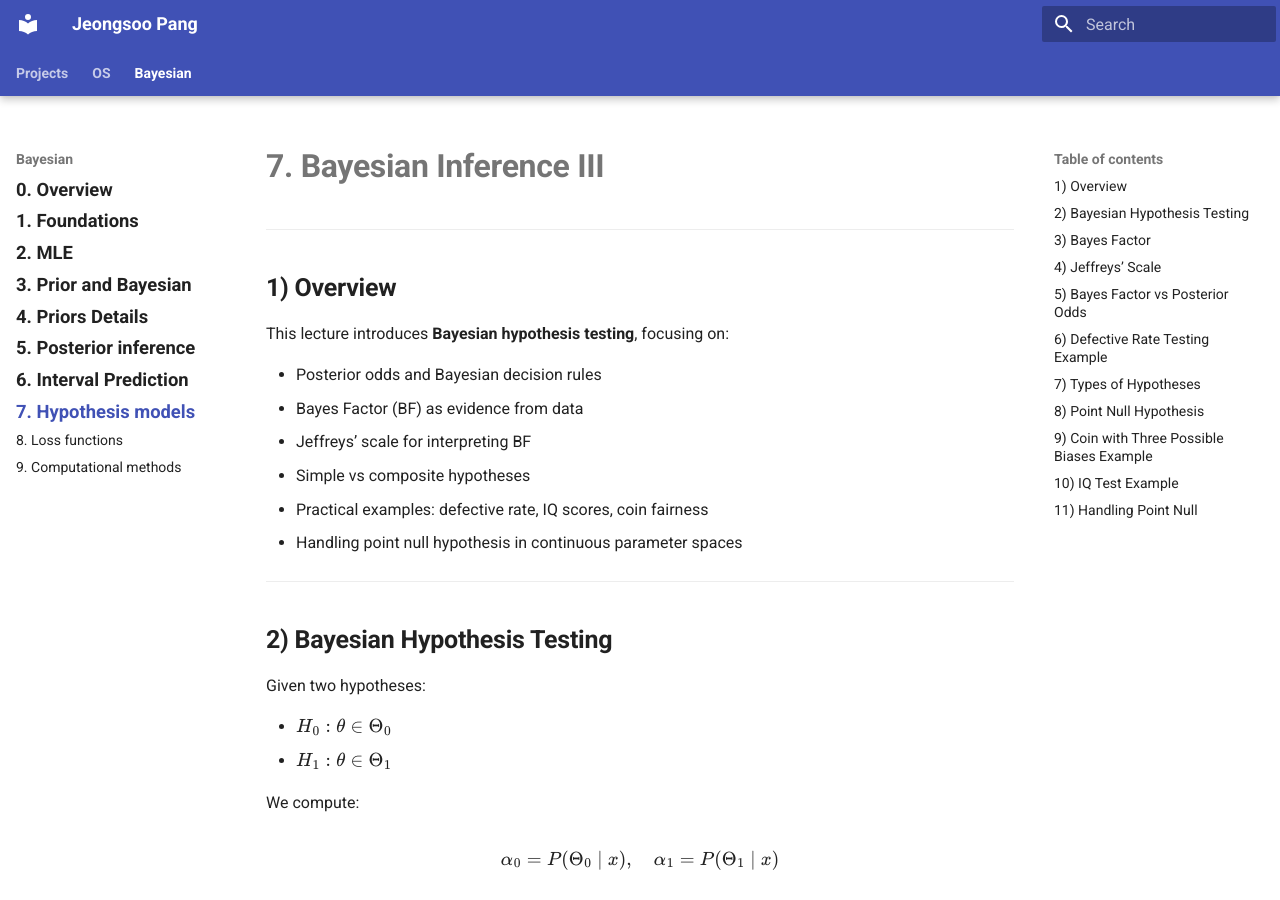
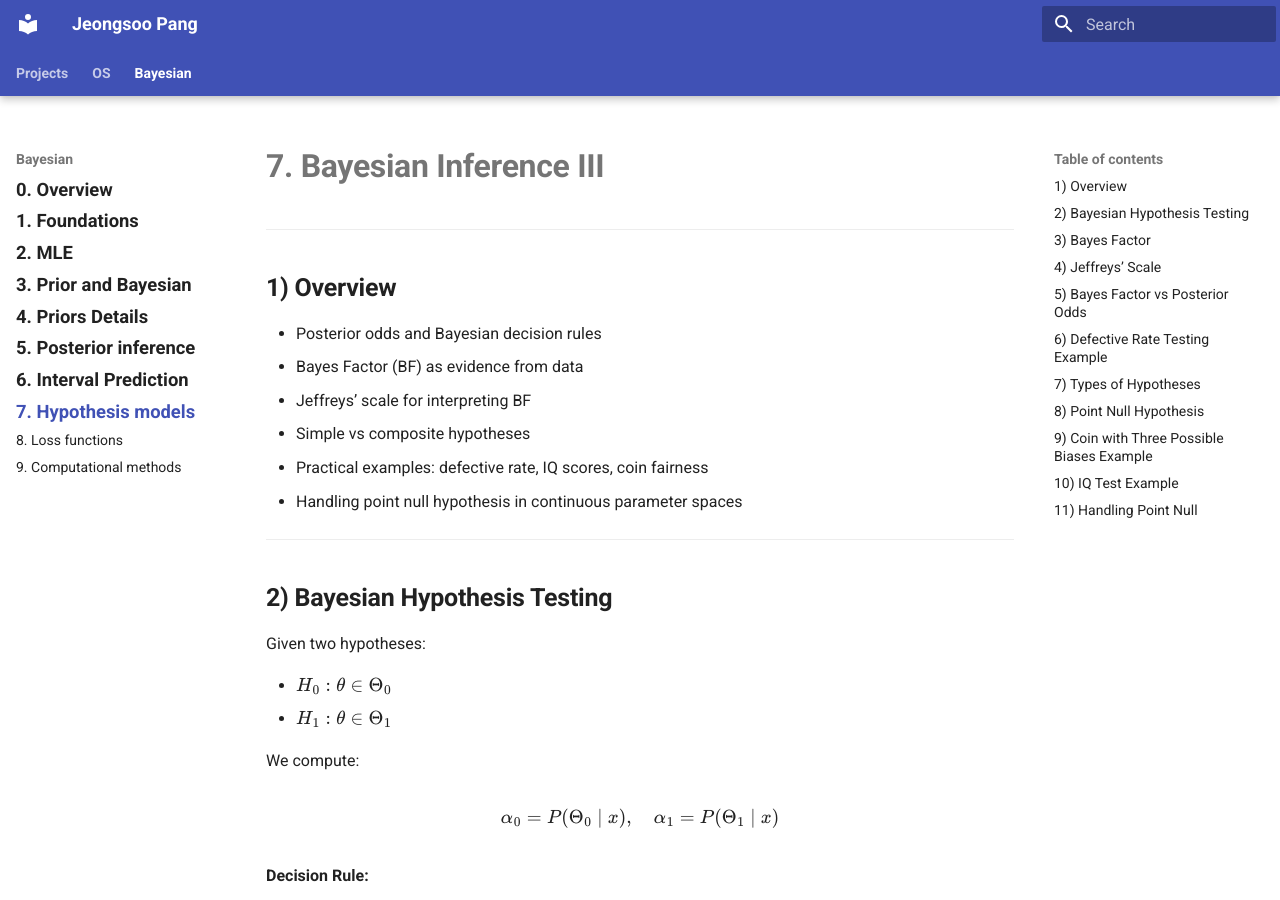
Before and after one commit to Jeongsoo-dev/ML_based_MR_CT_SeriesType_Detection, an MkDocs documentation site: the page built from docs/bayesian/lec7_hypothesis_models.md, in a window 1280 px wide and 900 px high. Built offline with MkDocs 1.6.1 and Material for MkDocs 9.7.7, drawn with Linux system fonts in a browser that asks for light colours.

Commit message:
Update lec7_hypothesis_models.md

```diff
--- a/docs/bayesian/lec7_hypothesis_models.md
+++ b/docs/bayesian/lec7_hypothesis_models.md
@@ -9,8 +9,6 @@ hide:
 ---
 
 ## **1) Overview**
-
-This lecture introduces **Bayesian hypothesis testing**, focusing on:
 
 - Posterior odds and Bayesian decision rules
 - Bayes Factor (BF) as evidence from data
```
